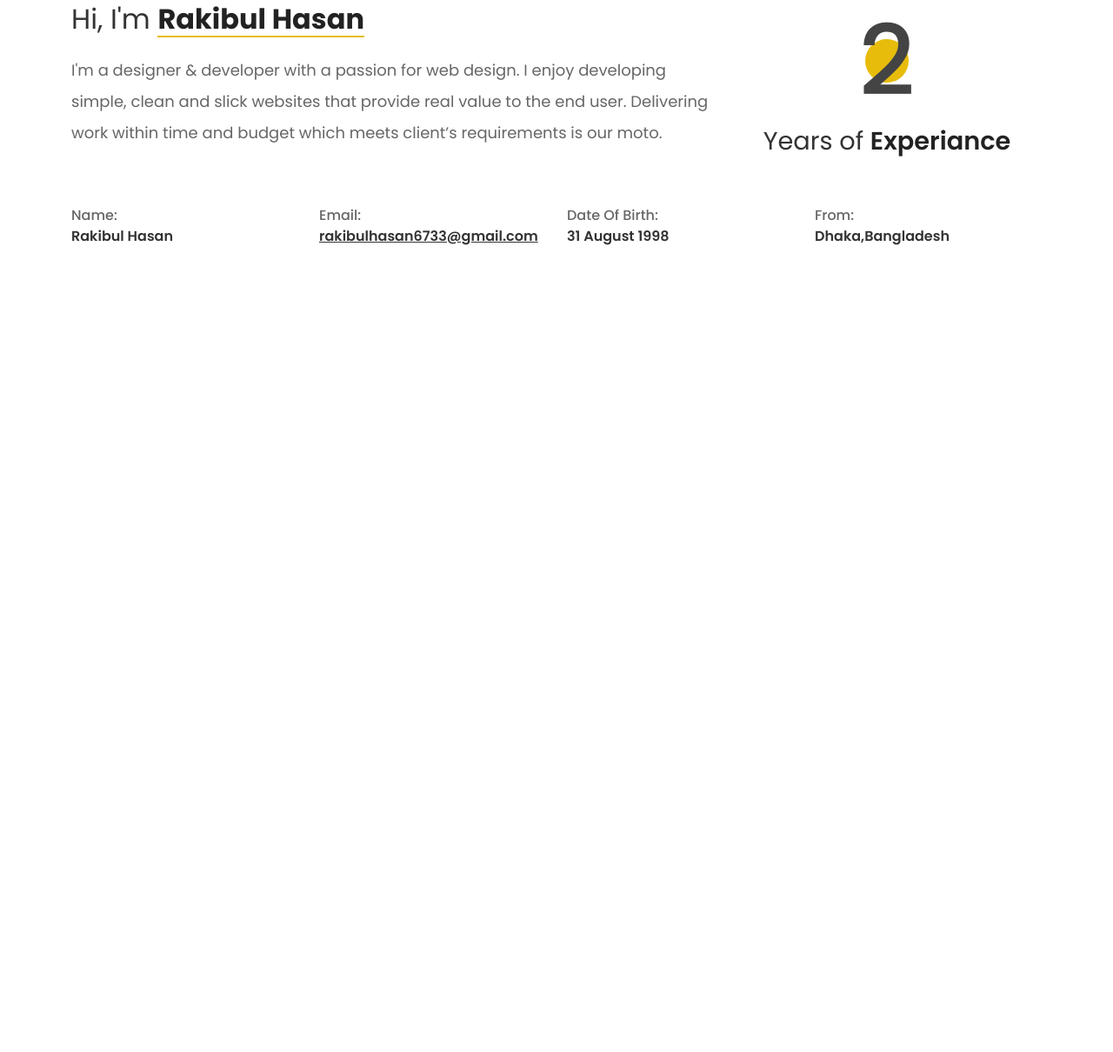
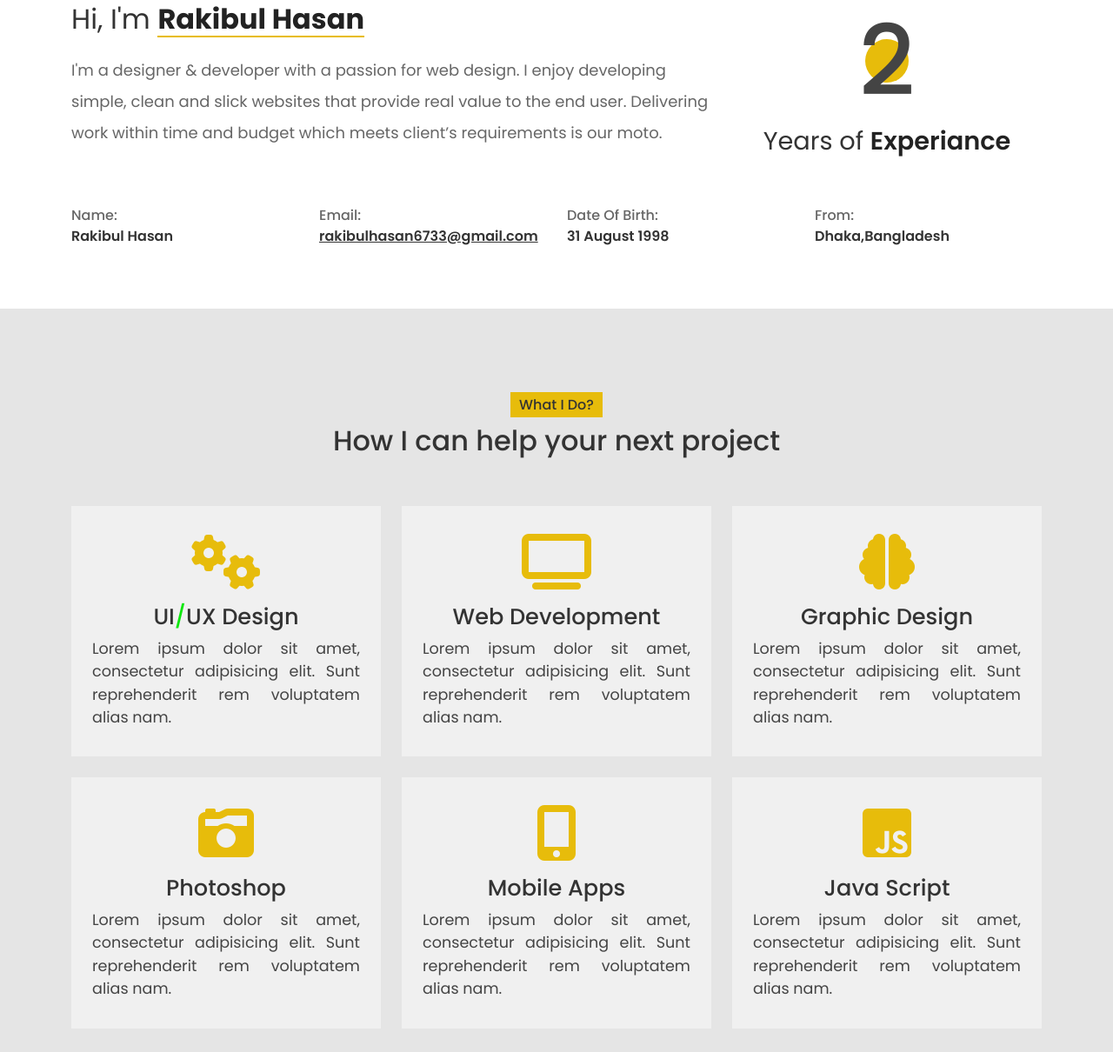
Before and after one commit to Rakibul-github/Portfolio, a plain HTML site: page index.html in a window 1280 px wide. Shown: the part 925-2135 px from the top of the page at 87% size. Before the commit the page ends 1280 px from the top, so only its background shows below. Drawn offline with Linux system fonts and the light colour scheme.

Commit message:
Support Section Code Added in Portfolio template

```diff
--- a/assets/css/style.css
+++ b/assets/css/style.css
@@ -426,3 +426,58 @@ header .type-text i{
     text-decoration: none;
 }
 /* ====about section code end====  */
+
+/* ====support section code start====  */
+/* support  section title code start  */
+.support{
+    background-color: #E5E5E5;
+}
+.support .title h3{
+    display: inline-block;
+    background: #E7BC0B;
+    color: #333;
+    padding: 5px 10px;
+    font-size: 1rem;
+}
+.support .title h2{
+    color: #333;
+    font-size: 2rem;
+}
+/* support-content-block code start  */
+.support .support-content-block span i{
+    display: inline-block;
+    font-size: 4rem;
+    color: #E7BC0B;
+    margin-bottom: 1rem;
+    transition: .5s all;
+}
+.support .support-content-block h2{
+    font-size: 1.6rem;
+    margin-bottom: 10px 0;
+    color: #333;
+}
+.support .support-content-block h2 span{
+    color: #0be70b;
+}
+.support .support-content-block p{
+    color: #444;
+    font-size: 1.1rem;
+    text-align: justify;
+}
+.support .support-content-block{
+    position: relative;
+    background-color: rgba(255, 255, 255, 0.4);
+    padding: 2rem 1.5rem 1rem 1.5rem;
+    margin-bottom: 1.5rem;
+
+    transition: .5s linear all;
+}
+.support .support-content-block:hover{
+    background-color: rgba(255, 255, 255, 0.9);
+    box-shadow: 0 0 5px #999,
+    0 0 10px #999;
+}
+.support .support-content-block:hover span i{
+    transform: rotate(360deg);
+}
+/* ====support section code end====  */
--- a/index.html
+++ b/index.html
@@ -136,6 +136,77 @@
 </section>
 <!-- about section code start  -->
 
+<!-- ====support section code start====  -->
+<section class="support py-5">
+  <section class="container">
+    <div class="row">
+      <div class="col-8 offset-2">
+        <div class="title text-center justify-content-center py-5">
+          <h3>What I Do?</h3>
+          <h2>How I can help your next project</h2>
+        </div>
+      </div>
+    </div>
+    <div class="row">
+      <div class="col-12 col-md-6 col-lg-4">
+        <div class="support-content-block text-center">
+          <span><i class="fa-solid fa-gears"></i></span>
+          <h2>UI<span>/</span>UX Design</h2>
+          <p>
+            Lorem ipsum dolor sit amet, consectetur adipisicing elit. Sunt reprehenderit rem voluptatem alias nam.
+          </p>
+        </div>
+      </div><!--single line end-->
+      <div class="col-12 col-md-6 col-lg-4">
+        <div class="support-content-block text-center">
+          <span><i class="fa-solid fa-tv"></i></span>
+          <h2>Web Development</h2>
+          <p>
+            Lorem ipsum dolor sit amet, consectetur adipisicing elit. Sunt reprehenderit rem voluptatem alias nam.
+          </p>
+        </div>
+      </div><!--single line end-->
+      <div class="col-12 col-md-6 col-lg-4">
+        <div class="support-content-block text-center">
+          <span><i class="fa-solid fa-brain"></i></span>
+          <h2>Graphic Design</h2>
+          <p>
+            Lorem ipsum dolor sit amet, consectetur adipisicing elit. Sunt reprehenderit rem voluptatem alias nam.
+          </p>
+        </div>
+      </div><!--single line end-->
+      <div class="col-12 col-md-6 col-lg-4">
+        <div class="support-content-block text-center">
+          <span><i class="fa-solid fa-camera-retro"></i></span>
+          <h2>Photoshop</h2>
+          <p>
+            Lorem ipsum dolor sit amet, consectetur adipisicing elit. Sunt reprehenderit rem voluptatem alias nam.
+          </p>
+        </div>
+      </div><!--single line end-->
+      <div class="col-12 col-md-6 col-lg-4">
+        <div class="support-content-block text-center">
+          <span><i class="fa-solid fa-mobile-screen-button"></i></span>
+          <h2>Mobile Apps</h2>
+          <p>
+            Lorem ipsum dolor sit amet, consectetur adipisicing elit. Sunt reprehenderit rem voluptatem alias nam.
+          </p>
+        </div>
+      </div><!--single line end-->
+      <div class="col-12 col-md-6 col-lg-4">
+        <div class="support-content-block text-center">
+          <span><i class="fa-brands fa-square-js"></i></span>
+          <h2>Java Script</h2>
+          <p>
+            Lorem ipsum dolor sit amet, consectetur adipisicing elit. Sunt reprehenderit rem voluptatem alias nam.
+          </p>
+        </div>
+      </div><!--single line end-->
+    </div>
+  </section>
+</section>
+<!-- ====support section code end====  -->
+
     <!-- bootstrap js link  -->
     <script src="assets/js/bootstrap.bundle.min.js"></script>
     <!-- custom js link  -->
```
Also changed, not shown: assets/image/faq.png (added).
